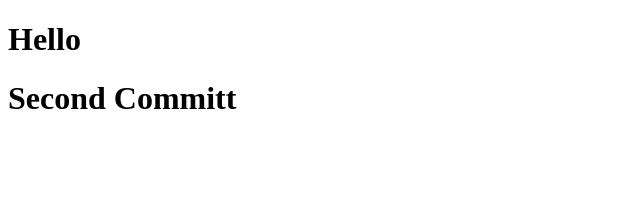
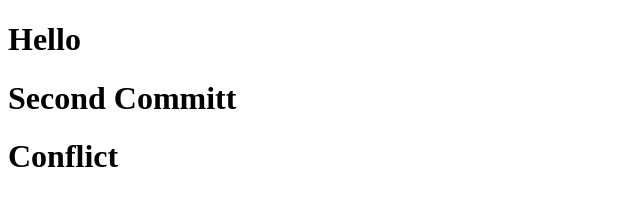
Before and after one commit to dn-chill/Git, a plain HTML site: page index.html in a window 1280 px wide. Shown: the whole page, without its empty margins (0-640 px from the left). Drawn offline with Linux system fonts and the light colour scheme.

Commit message:
creat conflict

```diff
--- a/index.html
+++ b/index.html
@@ -8,5 +8,6 @@
 <body>
     <h1>Hello</h1>
     <h1>Second Committ</h1>
+    <h1>Conflict</h1>
 </body>
 </html>
```
